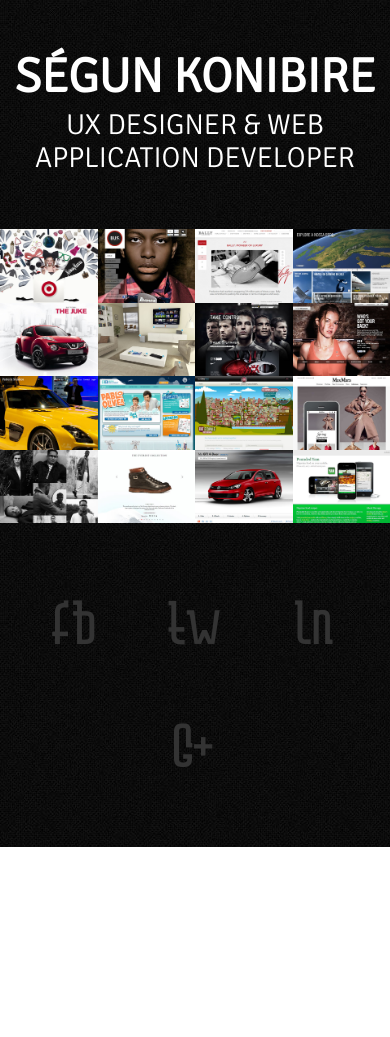
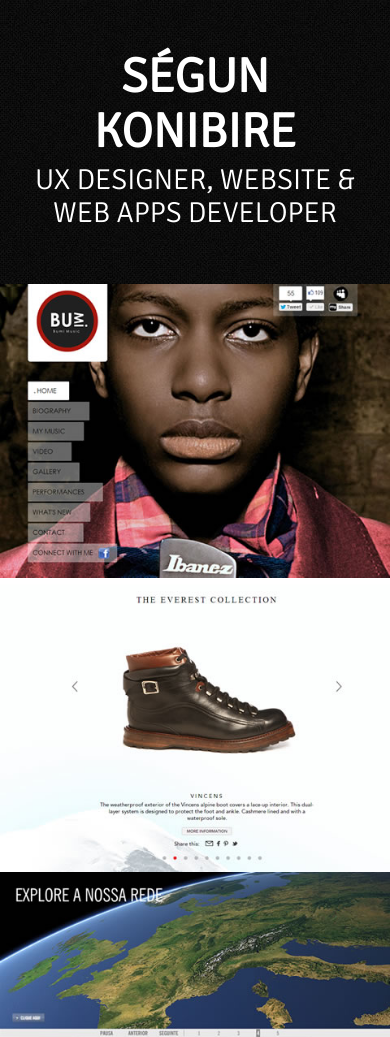
Before and after one commit to Gunzalez/Angular-Portfolio, a plain HTML site: page index.html in a window 390 px wide. Shown: the top 1037 px of the page. Before the commit the page ends 847 px from the top, so only its background shows below. Drawn offline with Linux system fonts and the light colour scheme.

Commit message:
Adds in media queries

```diff
--- a/index.html
+++ b/index.html
@@ -10,7 +10,7 @@
 <body data-ng-controller="PortfolioListCtrl">
     <header>
         <h1>Ségun Konibire</h1>
-        <p>UX Designer &amp; Web Application Developer</p>
+        <p>UX&nbsp;Designer, Website &amp; Web&nbsp;Apps Developer</p>
     </header>
     <section>
         <ul>
--- a/js/data/examples.json
+++ b/js/data/examples.json
@@ -22,14 +22,6 @@
         "image":"images/examples/bumi-1.jpg",
         "description":"Single page website, intelligent use of JavaScript. Basic WordPress backend solution, offering client easy site maintenance.",
         "link":"http://www.bumithomas.com/"
-    },
-    {
-        "name": "Bally History",
-        "type": "Website",
-        "tiles":"1",
-        "image":"images/examples/bally.jpg",
-        "description":"Scroll triggered animations. A simple campaign site celebration 160 years of craftsmanship.",
-        "link":"#"
     },
     {
         "name": "Bally Everest",
@@ -102,29 +94,5 @@
         "image":"images/examples/patternstudios-1.jpg",
         "description":"Responsive website, powered by WordPress, my best responsive work but may never go live, sniff.",
         "link":"http://patternstudios.com/what-we-do/"
-    },
-    {
-        "name": "Target",
-        "type": "app",
-        "tiles":"1",
-        "image":"images/examples/target.jpg",
-        "description":"iPad only campaign web mobile application. HTML5 and CSS3 used for the targeted device.",
-        "link":"#"
-    },
-    {
-        "name": "Fiat Ecovile",
-        "type": "Website",
-        "tiles":"1",
-        "image":"images/examples/ecoville.jpg",
-        "description":"Online fuel saving application for FIAT. Backend integration into .NET MVC2 framework, with considerable use of canvas for data visualisation.",
-        "link":"https://www.fiatecodrivefleet.com/"
-    },
-    {
-        "name": "Day And Night Brushing",
-        "type": "Website",
-        "tiles":"1",
-        "image":"images/examples/dayandnight.jpg",
-        "description":"Integration into N2 Open Source ASP.NET content management tool. Localisation of video content to serve seven different languages.",
-        "link":"http://www.brushdayandnight.com/"
     }
 ]
--- a/scss/app.scss
+++ b/scss/app.scss
@@ -13,7 +13,7 @@ html, body {
 }
 
 body {
-    position: relative; /* needed for the overlay to extend when you scroll */
+    position: relative;
     margin: 0;
     padding: 0;
     background: url(../images/bg.jpg) 0 0;
@@ -28,12 +28,12 @@ body {
         h1 {
             font-size: 3.0em;
             margin: 0;
-            padding: 0;
+            padding: 0 30px;
         }
 
         p {
             margin: 0;
-            padding: 4px 0;
+            padding: 4px 30px;
             font-size: 1.8em;
         }
     }
@@ -55,7 +55,7 @@ body {
 
                 a {
                     display: block;
-                    cursor: default;
+                    text-decoration: none;
 
                     img {
                         width: 100%;
@@ -103,7 +103,6 @@ body {
 
     .detail {
         position: absolute;
-        background-color: #000;
         top: 0;
         bottom: 0;
         width: 100%;
@@ -126,3 +125,42 @@ body {
         }
     }
 }
+
+@media only screen and (max-width: 1301px) {
+    body {
+        section {
+            ul {
+
+                li {
+                    width: 33.33333%;
+                }
+            }
+        }
+    }
+}
+
+@media only screen and (max-width: 1001px) {
+    body {
+        section {
+            ul {
+
+                li {
+                    width: 50%;
+                }
+            }
+        }
+    }
+}
+
+@media only screen and (max-width: 601px) {
+    body {
+        section {
+            ul {
+
+                li {
+                    width: 100%;
+                }
+            }
+        }
+    }
+}
```
Also changed, not shown: css/app.css.
